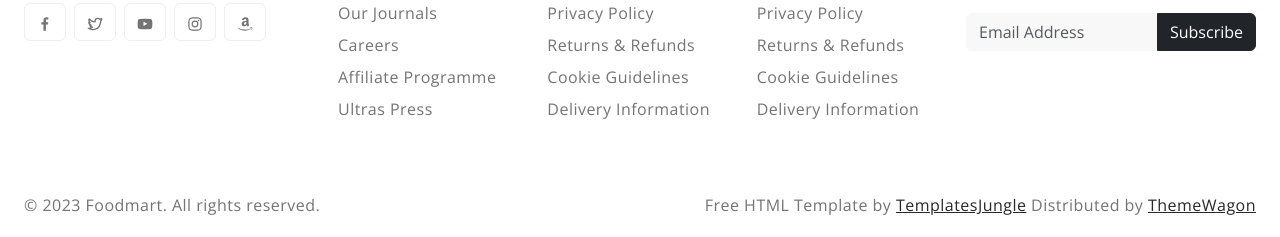
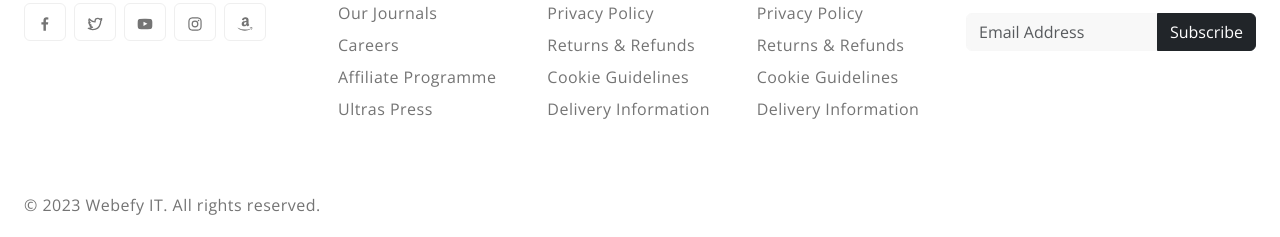
Before and after one commit to AlifRongon/e-commerce-4, a plain HTML site: page index.html in a window 1280 px wide. Shown: the part 8141-8378 px from the top of the page. Drawn offline with nearby package versions, Linux system fonts and the light colour scheme.

Commit message:
Update index.html

```diff
--- a/index.html
+++ b/index.html
@@ -2497,10 +2497,10 @@
       <div class="container-fluid">
         <div class="row">
           <div class="col-md-6 copyright">
-            <p>© 2023 Foodmart. All rights reserved.</p>
+            <p>© 2023 Webefy IT. All rights reserved.</p>
           </div>
           <div class="col-md-6 credit-link text-start text-md-end">
-            <p>Free HTML Template by <a href="https://templatesjungle.com/">TemplatesJungle</a> Distributed by <a href="https://themewagon">ThemeWagon</a></p>
+
           </div>
         </div>
       </div>
```
